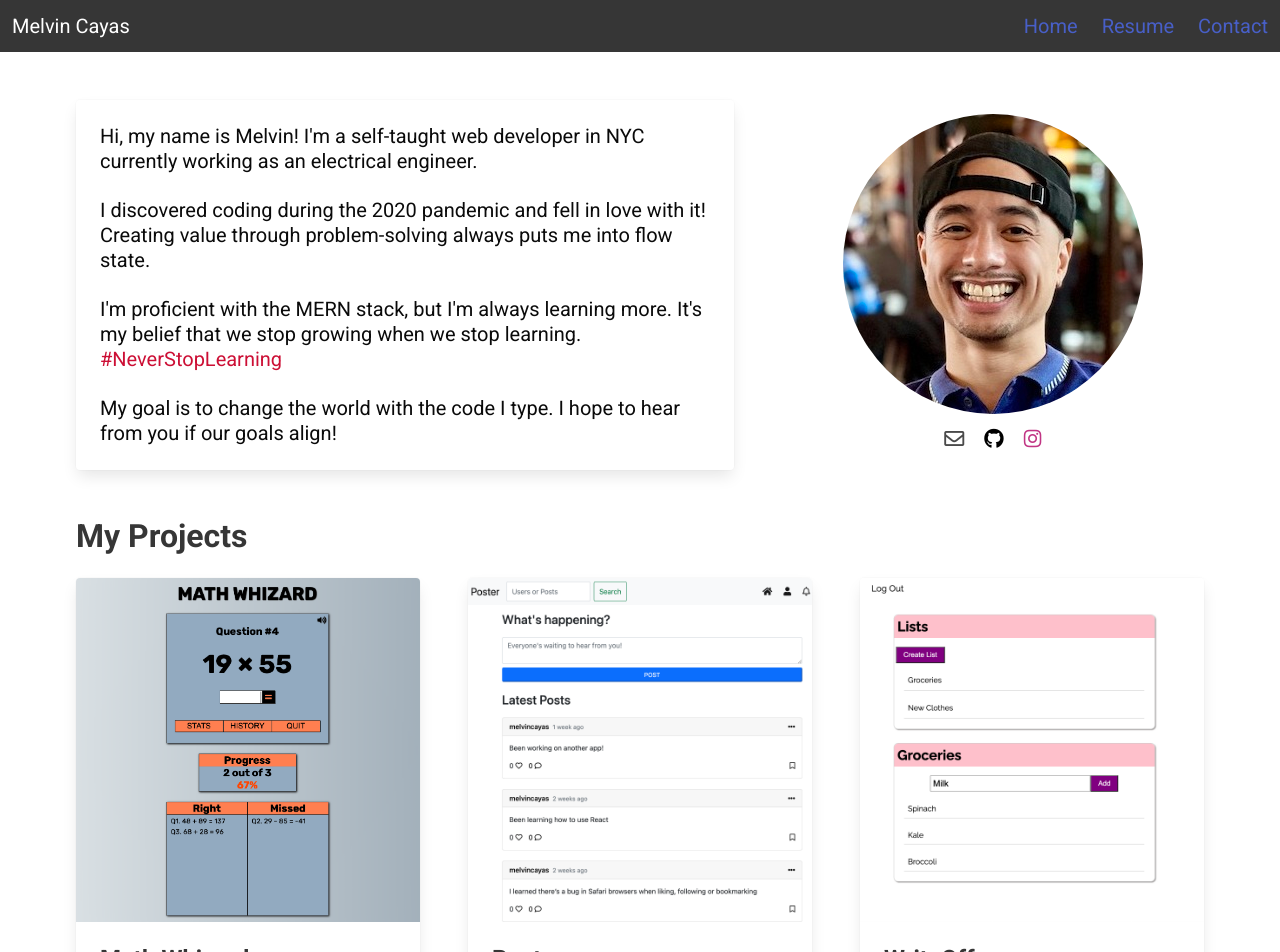
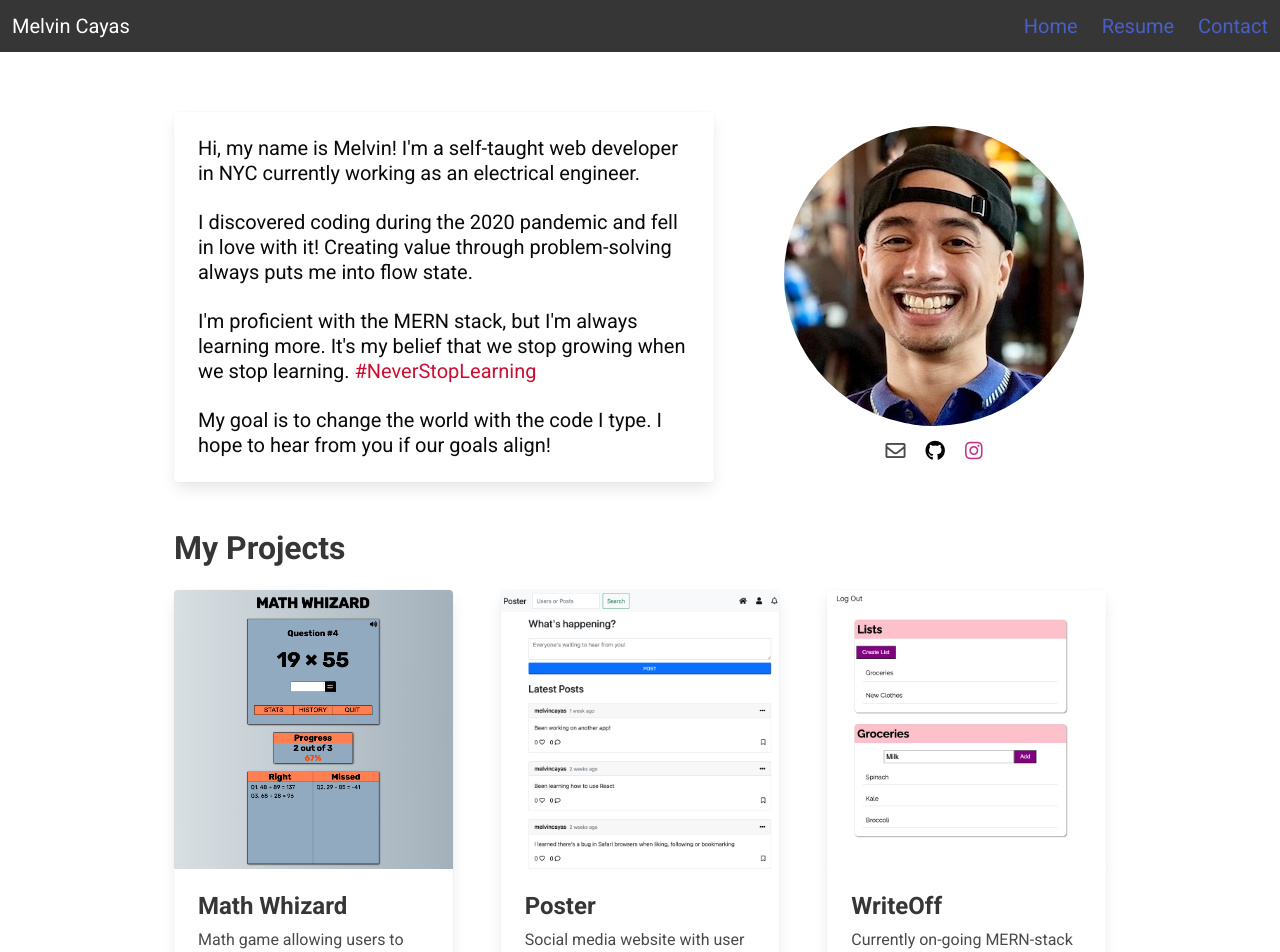
Before and after one commit to melvincayas/personal-website, a React (Create React App) app: page / in a window 1280 px wide. Shown: the top 952 px of the page. Built offline with nearby package versions, Linux system fonts and the light colour scheme.

Commit message:
Resized columns and moving Project to own page

```diff
--- a/package.json
+++ b/package.json
@@ -8,6 +8,7 @@
     "@testing-library/user-event": "^12.8.3",
     "react": "^17.0.2",
     "react-dom": "^17.0.2",
+    "react-router-dom": "^5.2.0",
     "react-scripts": "4.0.3",
     "web-vitals": "^1.1.2"
   },
--- a/src/App.js
+++ b/src/App.js
@@ -1,17 +1,24 @@
-import "./App.css";
+import { Fragment } from "react";
 import Navbar from "./components/Navbar";
 import Footer from "./components/Footer";
 import Headline from "./components/Home/Headline/Headline";
+import Projects from "./components/Projects/Projects";
+import "./App.css";
 
 function App() {
 	return (
-		<div className="App">
+		<Fragment>
 			<Navbar />
-			<main class="my-6">
-				<Headline />
-			</main>
+			<div className="App container">
+				<main class="columns my-6">
+					<div className="column is-10 is-offset-1">
+						<Headline />
+						<Projects />
+					</div>
+				</main>
+			</div>
 			<Footer />
-		</div>
+		</Fragment>
 	);
 }
 
--- a/src/components/Home/Headline/Headline.js
+++ b/src/components/Home/Headline/Headline.js
@@ -1,11 +1,11 @@
+import { Fragment } from "react";
 import Intro from "./Intro";
 import ProfilePic from "./ProfilePic";
-import Projects from "../Projects/Projects";
 import classes from "./styles/Headline.module.css";
 
 const Headline = () => {
 	return (
-		<div className="container">
+		<Fragment>
 			<div className={`columns ${classes.header}`}>
 				<Intro />
 				<ProfilePic />
@@ -15,10 +15,7 @@ const Headline = () => {
 					<p className={`title ${classes.projects}`}>My Projects</p>
 				</div>
 			</div>
-			<div className={`columns ${classes.projects}`}>
-				<Projects />
-			</div>
-		</div>
+		</Fragment>
 	);
 };
 
--- a/src/components/Home/Headline/styles/Headline.module.css
+++ b/src/components/Home/Headline/styles/Headline.module.css
@@ -1,9 +1,5 @@
 .header {
 	animation: headline-appear 1s ease-in-out forwards;
-}
-
-.projects {
-	animation: projects-appear 1s ease-in-out forwards;
 }
 
 @keyframes headline-appear {
@@ -18,18 +14,6 @@
 	}
 }
 
-@keyframes projects-appear {
-	from {
-		opacity: 0;
-		transform: translateY(3rem);
-	}
-
-	to {
-		opacity: 1;
-		transform: translateY(0);
-	}
-}
-
 @media all and (max-width: 768px) {
 	.header {
 		display: flex;
--- a/src/components/Home/Projects/Projects.js
+++ b/src/components/Projects/Projects.js
@@ -1,8 +1,8 @@
-import { Fragment } from "react";
-import Card from "../../UI/Card";
-import poster from "../../../assets/poster.png";
-import writeoff from "../../../assets/writeoff.png";
-import mathwhizard from "../../../assets/mathwhizard.png";
+import Card from "../UI/Card";
+import poster from "../../assets/poster.png";
+import writeoff from "../../assets/writeoff.png";
+import mathwhizard from "../../assets/mathwhizard.png";
+import classes from "./styles/Projects.module.css";
 
 const Projects = () => {
 	const projects = [
@@ -36,11 +36,11 @@ const Projects = () => {
 	];
 
 	return (
-		<Fragment>
+		<div className={`columns is-multiline ${classes.projects}`}>
 			{projects.map(project => (
 				<Card project={project} />
 			))}
-		</Fragment>
+		</div>
 	);
 };
 
--- /dev/null
+++ b/src/components/Projects/styles/Projects.module.css
@@ -0,0 +1,15 @@
+.projects {
+	animation: projects-appear 1s ease-in-out forwards;
+}
+
+@keyframes projects-appear {
+	from {
+		opacity: 0;
+		transform: translateY(3rem);
+	}
+
+	to {
+		opacity: 1;
+		transform: translateY(0);
+	}
+}
--- a/src/components/UI/Card.js
+++ b/src/components/UI/Card.js
@@ -2,7 +2,7 @@ import classes from "./Card.module.css";
 
 const Card = ({ project }) => {
 	return (
-		<div className="column is-one-third px-5">
+		<div className="column is-full-mobile is-half-tablet is-half-desktop is-one-third-widescreen is-one-third-fullhd px-5">
 			<div className={`card ${classes["increase-size"]}`}>
 				<div className={`card-image ${classes["image-container"]}`}>
 					<figure className="image is-square">
--- a/src/index.js
+++ b/src/index.js
@@ -1,11 +1,15 @@
 import React from "react";
 import ReactDOM from "react-dom";
+import { BrowserRouter } from "react-router-dom";
+
 import "./index.css";
 import App from "./App";
 
 ReactDOM.render(
 	<React.StrictMode>
-		<App />
+		<BrowserRouter>
+			<App />
+		</BrowserRouter>
 	</React.StrictMode>,
 	document.getElementById("root")
 );
```
Also changed, not shown: 1 other file (tests, documents, lock files or other folders).
